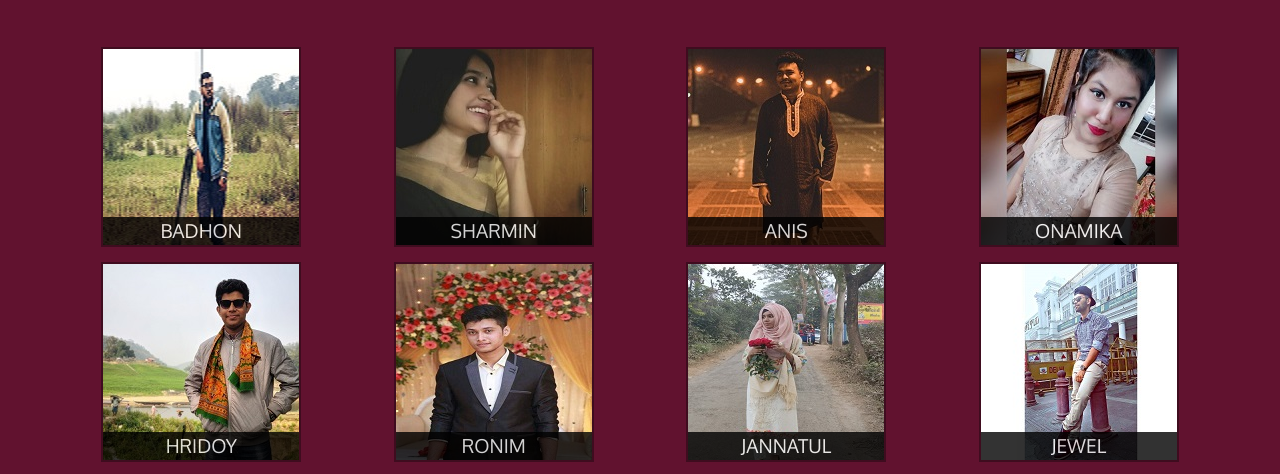
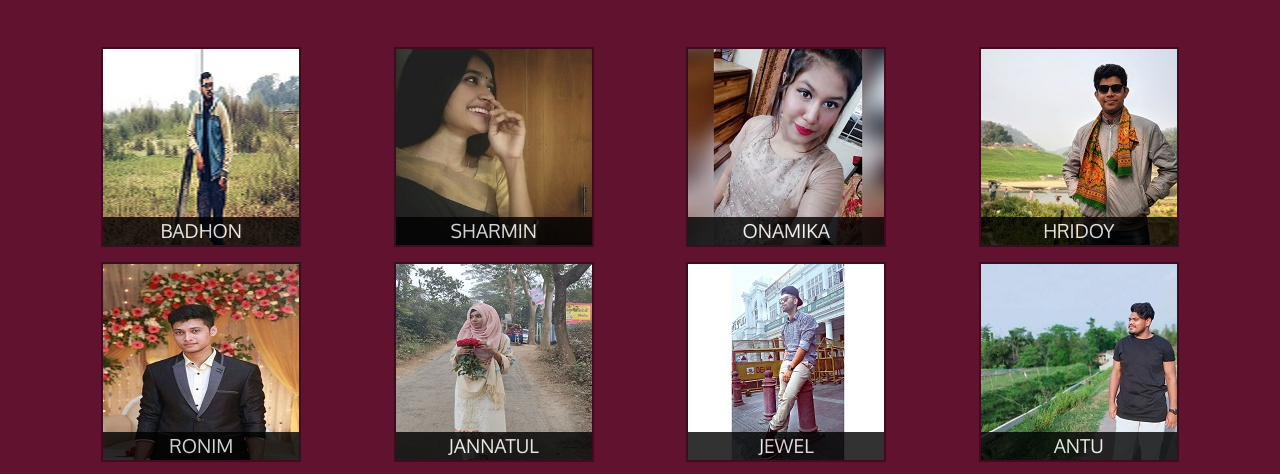
Before and after one commit to Junayed7166/Patro-Patri-Bazar.com, a plain HTML site: page menu-categories.html in a window 1280 px wide. Shown: the part 279-753 px from the top of the page. Drawn offline with Linux system fonts and the light colour scheme; a script that the page names is missing.

Commit message:
Update menu-categories.html

```diff
--- a/menu-categories.html
+++ b/menu-categories.html
@@ -90,14 +90,6 @@
           <div class="category-tile">
             <img width="200" height="200" src="images/menu/B/sharmin.jpg" alt="Lunch">
             <span>SHARMIN</span>
-          </div>
-        </a>
-      </div>
-      <div class="col-md-3 col-sm-4 col-xs-6 col-xxs-12">
-        <a href="anis-single.html">
-          <div class="category-tile">
-            <img width="200" height="200" src="images/menu/B/anis.jpg" alt="Lunch">
-            <span>ANIS</span>
           </div>
         </a>
       </div>
```
